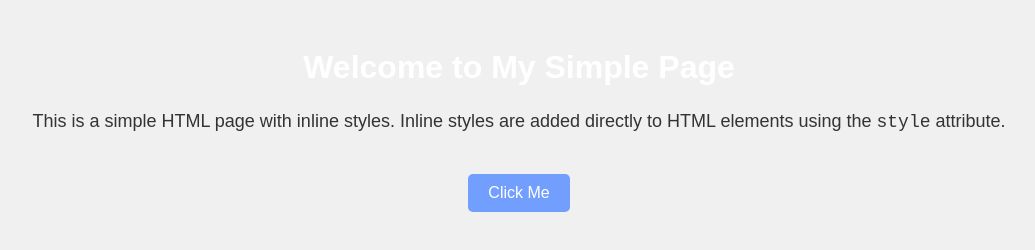
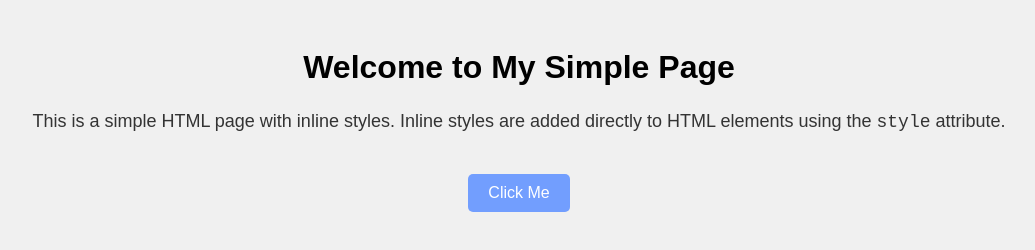
Before and after one commit to kskeerthana/TechSeekho, a plain HTML site: page index.html in a window 1280 px wide. Shown: the whole page, without its empty margins (121-1156 px from the left). Drawn offline with Linux system fonts and the light colour scheme.

Commit message:
Changed color to black

```diff
--- a/index.html
+++ b/index.html
@@ -6,7 +6,7 @@
     <title>Simple Inline Styled Page</title>
 </head>
 <body style="font-family: Arial, sans-serif; background-color: #f0f0f0; color: #333; text-align: center; padding: 20px;">
-    <h1 style="color: white;">Welcome to My Simple Page</h1>
+    <h1 style="color: black;">Welcome to My Simple Page</h1>
     <p style="font-size: 18px; line-height: 1.5;">
         This is a simple HTML page with inline styles. Inline styles are added directly to HTML elements using the <code>style</code> attribute.
     </p>
```
